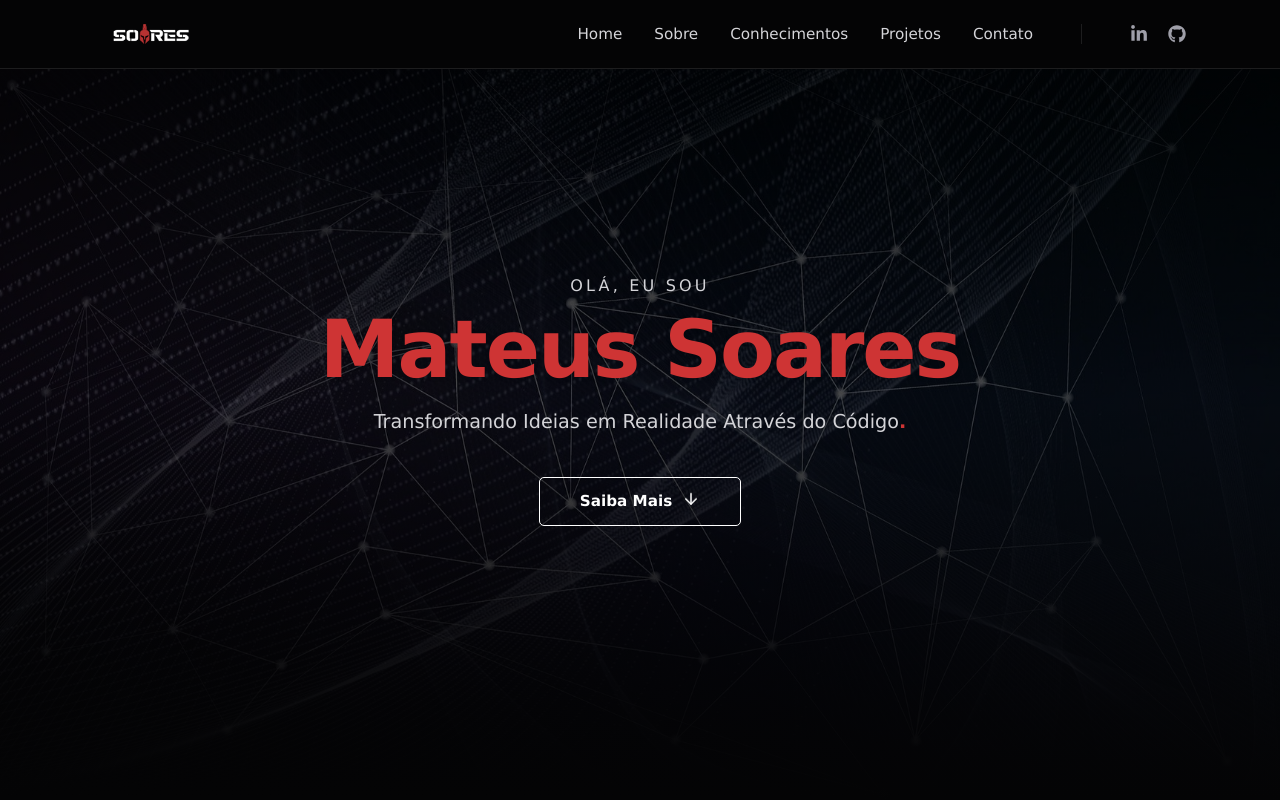
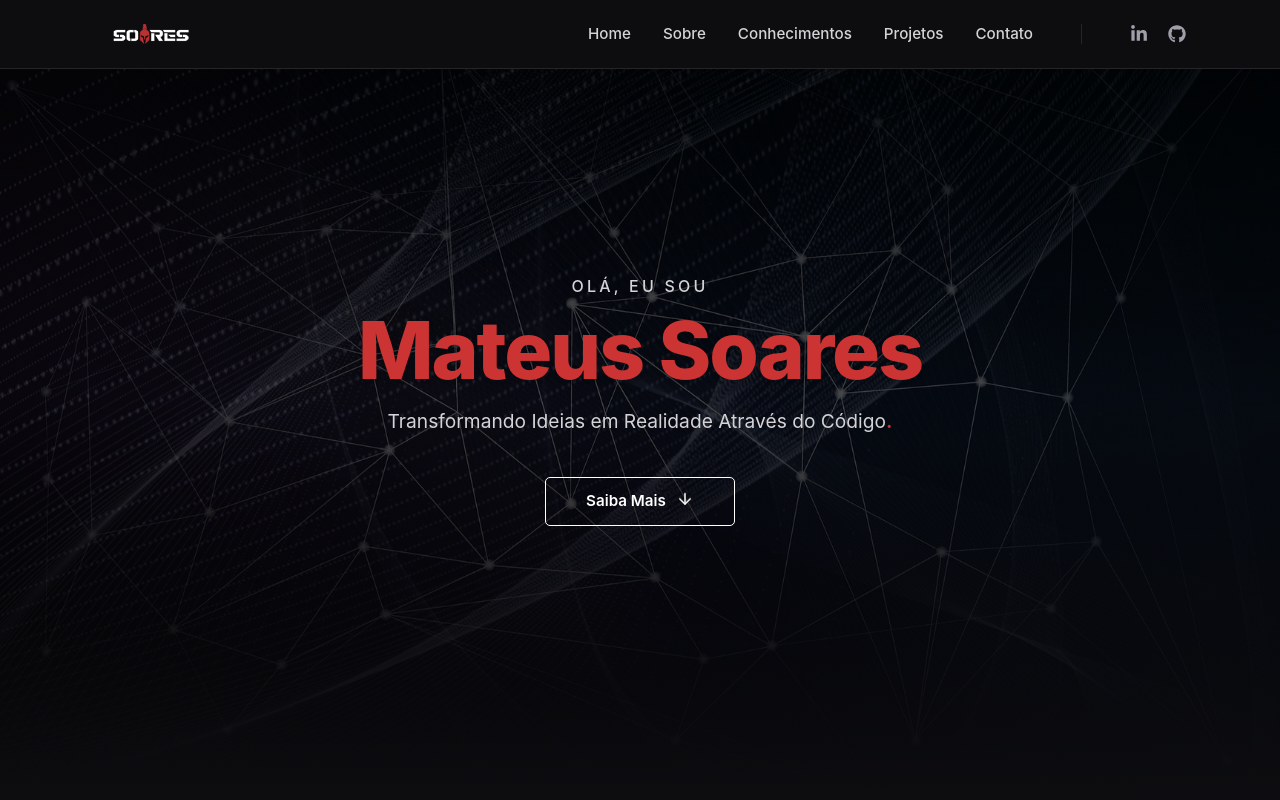
Before and after one commit to TeuSoares/portfolio, a Next.js app: page / in a window 1280 px wide. Shown: the top 800 px of the page. Built offline with nearby package versions, Linux system fonts and the light colour scheme.

Commit message:
style: melhorar layout

```diff
--- a/app/globals.css
+++ b/app/globals.css
@@ -1,12 +1,14 @@
 @import "tailwindcss";
 
 :root {
-  --background: #040405;
+  --background: #0d0d10;
   --foreground: #e4e4e7;
-  --color-primary-bg: #040405;
-  --color-secondary-bg: #09090b;
-  --color-brand-red: #ce3434;
-  --color-brand-hover-red: #e71c1c;
+
+  --color-primary-bg: #0d0d10;
+  --color-secondary-bg: #18181b;
+
+  --color-brand-red: #cc3333;
+  --color-brand-hover-red: #ef4444;
 }
 
 @theme inline {
@@ -25,18 +27,22 @@
 body {
   background: var(--background);
   color: var(--foreground);
-  font-family: Verdana, Geneva, Tahoma, sans-serif;
+  font-family: "Inter", sans-serif;
   overflow-x: hidden;
 }
 
 body::-webkit-scrollbar {
-  width: 8px;
-  background-color: #1b1b1b;
+  width: 6px;
+  background-color: #0d0d10;
 }
 
 body::-webkit-scrollbar-thumb {
+  background-color: #27272a;
+  border-radius: 10px;
+}
+
+body::-webkit-scrollbar-thumb:hover {
   background-color: var(--color-brand-red);
-  border-radius: 5px;
 }
 
 .cool-link-effect {
--- a/components/Projects.tsx
+++ b/components/Projects.tsx
@@ -139,7 +139,7 @@
   onOpenVideo: (url: string) => void;
 }) {
   return (
-    <div className="w-full max-w-90 min-h-125 p-7 rounded-[5px] border border-white/10 transition-all duration-300 group hover:border-brand bg-bg-secondary flex flex-col justify-between">
+    <div className="w-full max-w-90 min-h-125 p-7 rounded-[5px] border border-white/30 transition-all duration-300 group hover:border-brand bg-bg-secondary flex flex-col justify-between">
       <div className="flex flex-col grow">
         <div className="h-37.5 w-full relative overflow-hidden rounded-[5px] shrink-0">
           <Image
--- a/components/Skills.tsx
+++ b/components/Skills.tsx
@@ -55,7 +55,7 @@
             return (
               <div
                 key={idx}
-                className="w-28 h-28 md:w-32 md:h-32 bg-bg-primary/40 border border-white/10 rounded-xl flex flex-col items-center justify-center gap-3 transition-all duration-300 group hover:border-brand hover:bg-bg-primary"
+                className="w-28 h-28 md:w-32 md:h-32 bg-bg-primary/40 border border-white/30 rounded-xl flex flex-col items-center justify-center gap-3 transition-all duration-300 group hover:border-brand hover:bg-bg-primary"
               >
                 <SkillIcon
                   size={40}
```
